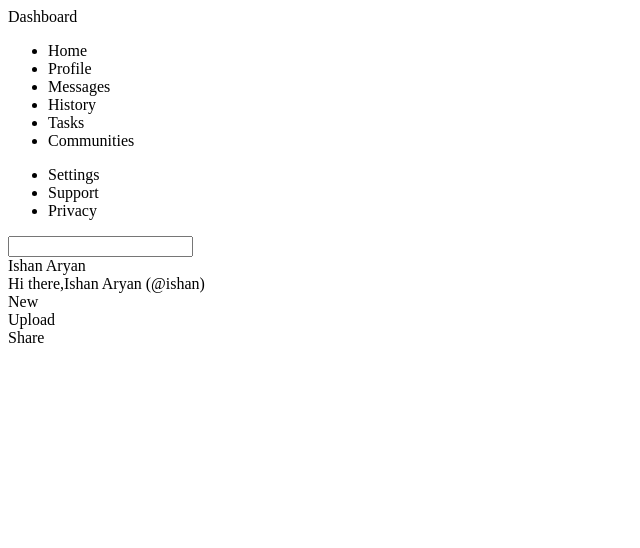
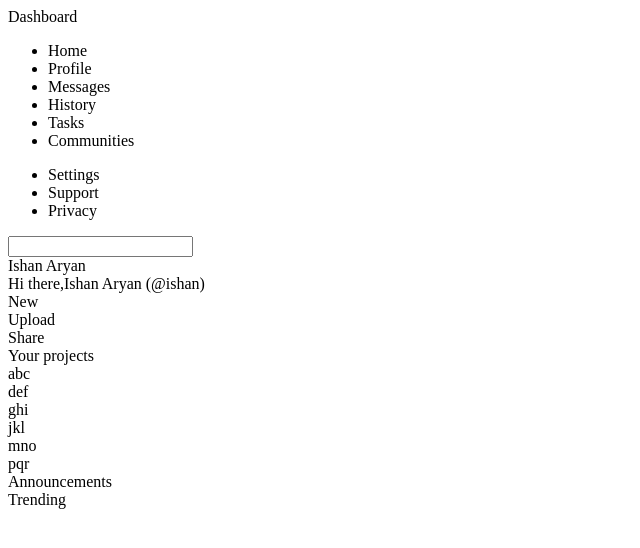
Before and after one commit to IshanA1803/admin-dashboard, a plain HTML site: page index.html in a window 1280 px wide. Shown: the whole page, without its empty margins (0-640 px from the left). Drawn offline with Linux system fonts and the light colour scheme.

Commit message:
Add HTML content for the main content section

```diff
--- a/index.html
+++ b/index.html
@@ -34,5 +34,19 @@
             <div>Share</div>
         </div>
     </div>
-    <div class="content"></div>
+    <div class="content">
+        <div class="projects">
+            Your projects
+            <div class="tiles">abc</div>
+            <div class="tiles">def</div>
+            <div class="tiles">ghi</div>
+            <div class="tiles">jkl</div>
+            <div class="tiles">mno</div>
+            <div class="tiles">pqr</div>
+        </div>
+        <div class="notifs">
+            <div id="announcements">Announcements</div>
+            <div id="trending">Trending</div>
+        </div>
+    </div>
 </html>
```
